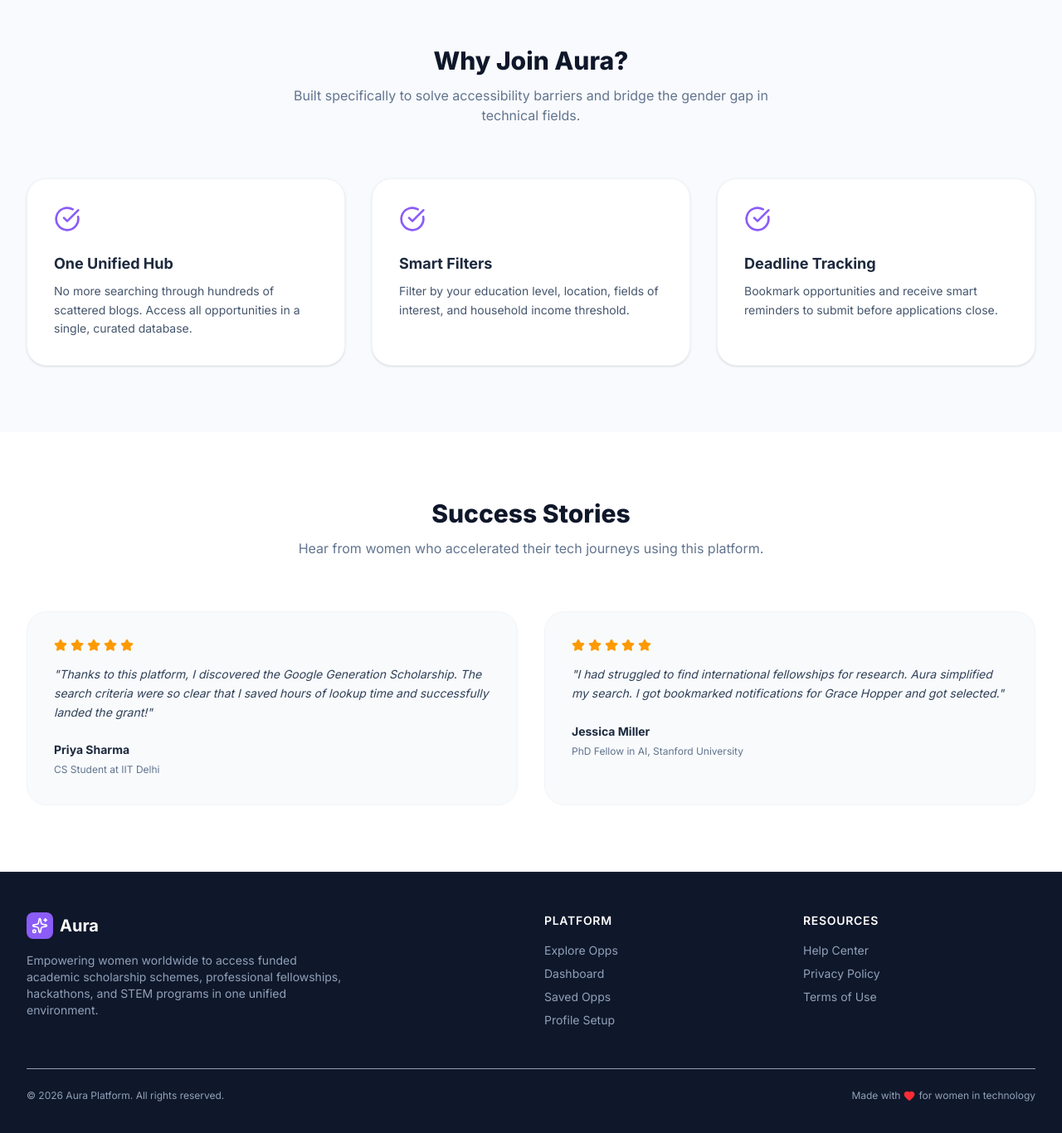
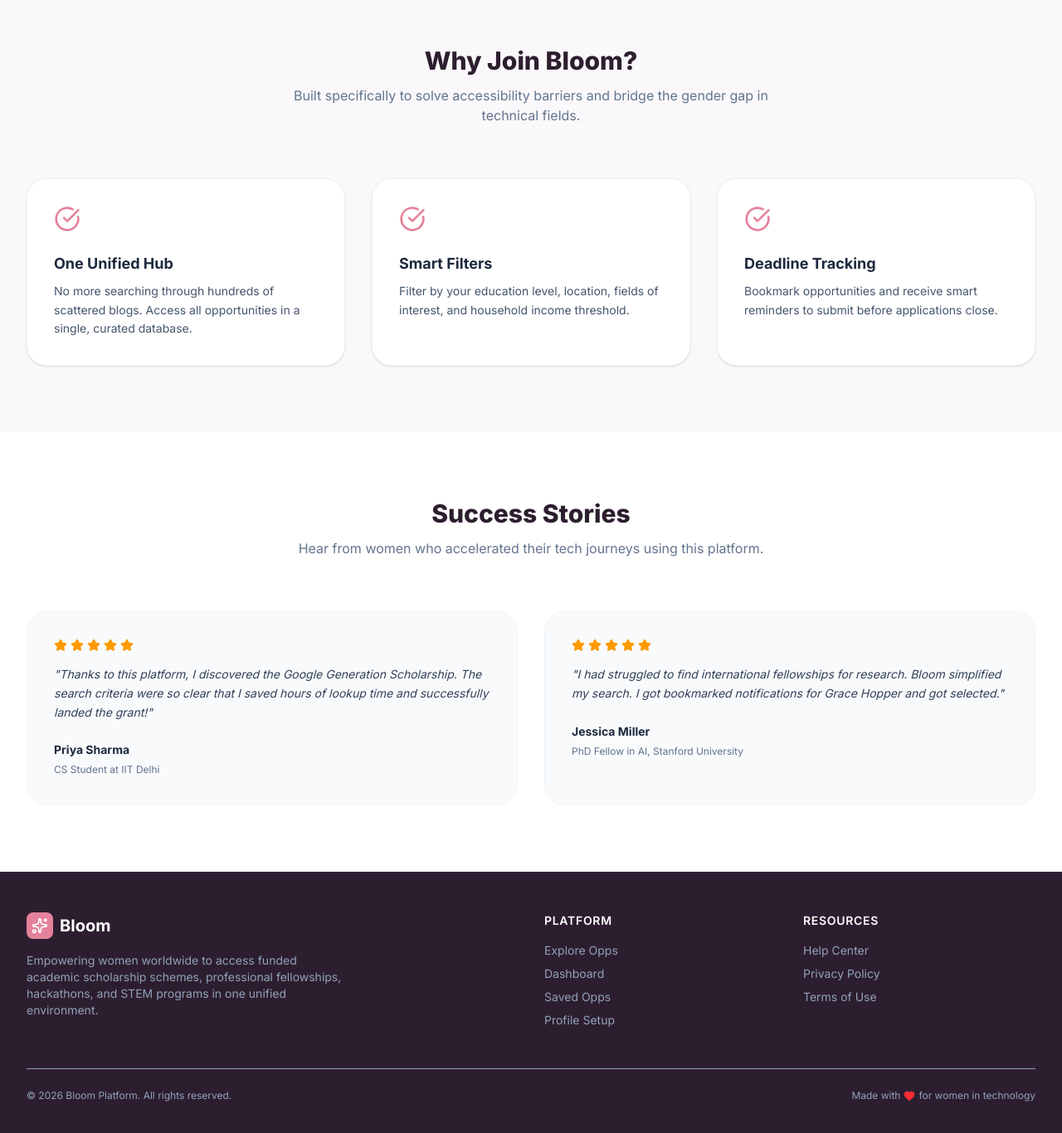
Before and after one commit to nikhilrawat2005/origin-v2v, a Next.js app: page / in a window 1280 px wide. Shown: the part 1184-2550 px from the top of the page at 83% size. Built offline with nearby package versions, Linux system fonts and the light colour scheme; no server answers; the database is empty; sample sign-in values are in the browser's storage.

Commit message:
style: change theme to premium soft pastel pink and rename Aura to Bloom

```diff
--- a/src/app/auth/forgot-password/page.tsx
+++ b/src/app/auth/forgot-password/page.tsx
@@ -40,7 +40,7 @@ export default function ForgotPassword() {
           <span className="p-1.5 bg-brand-purple text-white rounded-lg shadow-sm">
             <Sparkles className="w-5 h-5" />
           </span>
-          <span>Aura</span>
+          <span>Bloom</span>
         </Link>
         <h2 className="text-center text-3xl font-extrabold text-brand-navy">Reset Password</h2>
         <p className="mt-2 text-center text-sm text-slate-500">
--- a/src/app/auth/login/page.tsx
+++ b/src/app/auth/login/page.tsx
@@ -66,7 +66,7 @@ export default function Login() {
           <span className="p-1.5 bg-brand-purple text-white rounded-lg shadow-sm">
             <Sparkles className="w-5 h-5" />
           </span>
-          <span>Aura</span>
+          <span>Bloom</span>
         </Link>
         <h2 className="text-center text-3xl font-extrabold text-brand-navy">Welcome back</h2>
         <p className="mt-2 text-center text-sm text-slate-500">
@@ -183,7 +183,7 @@ export default function Login() {
           </div>
 
           <p className="mt-6 text-center text-sm text-slate-500">
-            New to Aura?{" "}
+            New to Bloom?{" "}
             <Link href="/auth/signup" className="font-semibold text-brand-purple hover:underline">
               Create your account
             </Link>
--- a/src/app/auth/signup/page.tsx
+++ b/src/app/auth/signup/page.tsx
@@ -70,7 +70,7 @@ export default function Signup() {
           <span className="p-1.5 bg-brand-purple text-white rounded-lg shadow-sm">
             <Sparkles className="w-5 h-5" />
           </span>
-          <span>Aura</span>
+          <span>Bloom</span>
         </Link>
         <h2 className="text-center text-3xl font-extrabold text-brand-navy">Create your account</h2>
         <p className="mt-2 text-center text-sm text-slate-500">
--- a/src/app/dashboard/page.tsx
+++ b/src/app/dashboard/page.tsx
@@ -121,10 +121,10 @@ export default function Dashboard() {
                 <Sparkles className="w-3.5 h-3.5" /> Workspace Dashboard
               </span>
               <h1 className="text-3xl font-extrabold text-brand-navy mt-1">
-                Hello, <span className="text-brand-purple italic">{profile?.name || currentUser?.displayName || "Aura Member"}</span>
+                Hello, <span className="text-brand-purple italic">{profile?.name || currentUser?.displayName || "Bloom Member"}</span>
               </h1>
               <p className="text-slate-500 text-xs mt-1">
-                {profile?.education ? `${profile.education} • ` : ""}{profile?.location || "Aura Platform"}
+                {profile?.education ? `${profile.education} • ` : ""}{profile?.location || "Bloom Platform"}
               </p>
             </div>
 
--- a/src/app/globals.css
+++ b/src/app/globals.css
@@ -1,21 +1,21 @@
 @import "tailwindcss";
 
 :root {
-  --background: #fafbff;
-  --foreground: #0c0f19;
+  --background: #fdf8f9; /* Soft pale blush white */
+  --foreground: #2d1e2f; /* Deep plum/navy */
 
-  --primary: #6366f1;
-  --primary-hover: #4f46e5;
-  --navy: #0f172a;
-  --purple: #8b5cf6;
+  --primary: #e5829b; /* Soft warm rose */
+  --primary-hover: #d16b84;
+  --navy: #2d1e2f;
+  --purple: #e5829b;
 }
 
 @theme inline {
   --font-sans: var(--font-sans);
-  --color-brand-purple: #8b5cf6;
-  --color-brand-navy: #0f172a;
-  --color-brand-indigo: #6366f1;
-  --color-brand-lilac: #f5f3ff;
+  --color-brand-purple: #e5829b;
+  --color-brand-navy: #2d1e2f;
+  --color-brand-indigo: #c896b0;
+  --color-brand-lilac: #fff0f5;
 }
 
 body {
--- a/src/app/layout.tsx
+++ b/src/app/layout.tsx
@@ -9,7 +9,7 @@ const inter = Inter({
 });
 
 export const metadata: Metadata = {
-  title: "Aura — Women's Opportunity Platform",
+  title: "Bloom — Women's Opportunity Platform",
   description: "Discover scholarships, internships, fellowships, hackathons, and STEM programs tailored for women in one place.",
 };
 
--- a/src/app/opportunity/[id]/page.tsx
+++ b/src/app/opportunity/[id]/page.tsx
@@ -327,7 +327,7 @@ export default function OpportunityDetail({ params }: { params: Promise<{ id: st
             {/* Official Apply Footer */}
             <div className="border-t border-slate-100 mt-10 pt-8 flex flex-col sm:flex-row items-center justify-between gap-4">
               <p className="text-xs text-slate-500 max-w-sm text-center sm:text-left">
-                Ensure you have all required documents updated on your Aura profile before applying.
+                Ensure you have all required documents updated on your Bloom profile before applying.
               </p>
               <a
                 href={opp.applyLink}
--- a/src/app/page.tsx
+++ b/src/app/page.tsx
@@ -85,7 +85,7 @@ export default function Home() {
               transition={{ delay: 0.2 }}
               className="text-base sm:text-lg text-slate-600 max-w-2xl mx-auto mb-10 leading-relaxed"
             >
-              Aura connects women to global scholarships, fellowships, internships, hackathons, and STEM programs. Zero clutter. Just verified paths to advance your career.
+              Bloom connects women to global scholarships, fellowships, internships, hackathons, and STEM programs. Zero clutter. Just verified paths to advance your career.
             </motion.p>
 
             {/* Search Bar */}
@@ -174,7 +174,7 @@ export default function Home() {
         <section className="py-20 bg-slate-50/50">
           <div className="max-w-7xl mx-auto px-4 sm:px-6 lg:px-8">
             <div className="text-center mb-16">
-              <h2 className="text-3xl font-extrabold text-brand-navy">Why Join Aura?</h2>
+              <h2 className="text-3xl font-extrabold text-brand-navy">Why Join Bloom?</h2>
               <p className="mt-3 text-slate-500 max-w-xl mx-auto">
                 Built specifically to solve accessibility barriers and bridge the gender gap in technical fields.
               </p>
@@ -225,7 +225,7 @@ export default function Home() {
                   ))}
                 </div>
                 <p className="text-slate-700 italic text-sm leading-relaxed mb-6">
-                  "I had struggled to find international fellowships for research. Aura simplified my search. I got bookmarked notifications for Grace Hopper and got selected."
+                  "I had struggled to find international fellowships for research. Bloom simplified my search. I got bookmarked notifications for Grace Hopper and got selected."
                 </p>
                 <div>
                   <h5 className="font-bold text-slate-800 text-sm">Jessica Miller</h5>
--- a/src/app/profile/page.tsx
+++ b/src/app/profile/page.tsx
@@ -105,7 +105,7 @@ export default function Profile() {
             </span>
             <h1 className="text-3xl font-extrabold text-brand-navy mt-2">Personalize Your Space</h1>
             <p className="text-sm text-slate-500 mt-1">
-              Provide your background details so Aura can match you with relevant scholarships and reminders.
+              Provide your background details so Bloom can match you with relevant scholarships and reminders.
             </p>
           </div>
 
--- a/src/components/Footer.tsx
+++ b/src/components/Footer.tsx
@@ -12,7 +12,7 @@ export default function Footer() {
               <span className="p-1.5 bg-brand-purple text-white rounded-lg">
                 <Sparkles className="w-5 h-5" />
               </span>
-              <span>Aura</span>
+              <span>Bloom</span>
             </Link>
             <p className="text-sm max-w-sm">
               Empowering women worldwide to access funded academic scholarship schemes, professional fellowships, hackathons, and STEM programs in one unified environment.
@@ -42,7 +42,7 @@ export default function Footer() {
         </div>
 
         <div className="border-t border-slate-850 mt-12 pt-6 text-center text-xs flex flex-col sm:flex-row items-center justify-between gap-4">
-          <p>© 2026 Aura Platform. All rights reserved.</p>
+          <p>© 2026 Bloom Platform. All rights reserved.</p>
           <p className="flex items-center gap-1">
             Made with <Heart className="w-3.5 h-3.5 text-red-500 fill-red-500" /> for women in technology
           </p>
--- a/src/components/Navbar.tsx
+++ b/src/components/Navbar.tsx
@@ -28,7 +28,7 @@ export default function Navbar() {
               <span className="p-1.5 bg-brand-purple text-white rounded-lg shadow-sm">
                 <Sparkles className="w-5 h-5" />
               </span>
-              <span>Aura</span>
+              <span>Bloom</span>
             </Link>
           </div>
 
@@ -81,7 +81,7 @@ export default function Navbar() {
                   href="/auth/signup"
                   className="text-sm font-semibold bg-brand-purple text-white hover:bg-brand-indigo px-4 py-2 rounded-full shadow-sm hover:shadow-md transition-all"
                 >
-                  Join Aura
+                  Join Bloom
                 </Link>
               </div>
             )}
@@ -154,7 +154,7 @@ export default function Navbar() {
                 onClick={() => setMobileMenuOpen(false)}
                 className="text-center text-sm font-semibold bg-brand-purple text-white py-2.5 rounded-full"
               >
-                Join Aura
+                Join Bloom
               </Link>
             </div>
           )}
```
